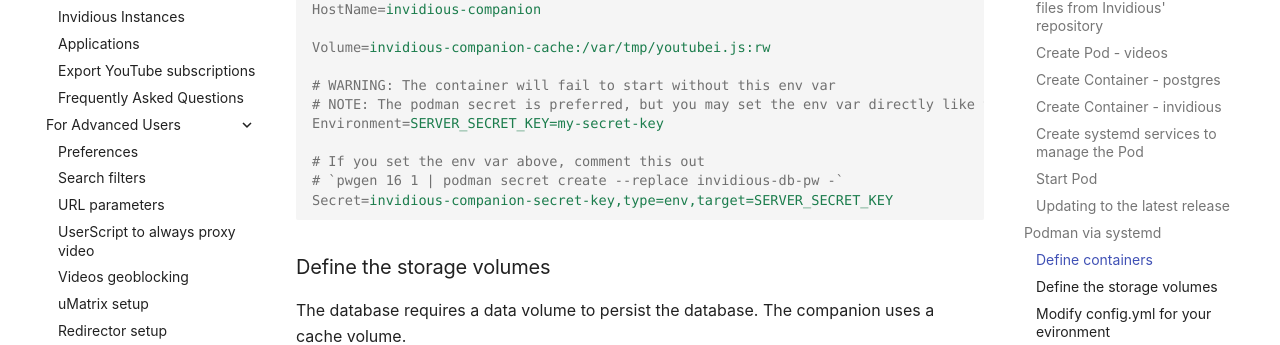
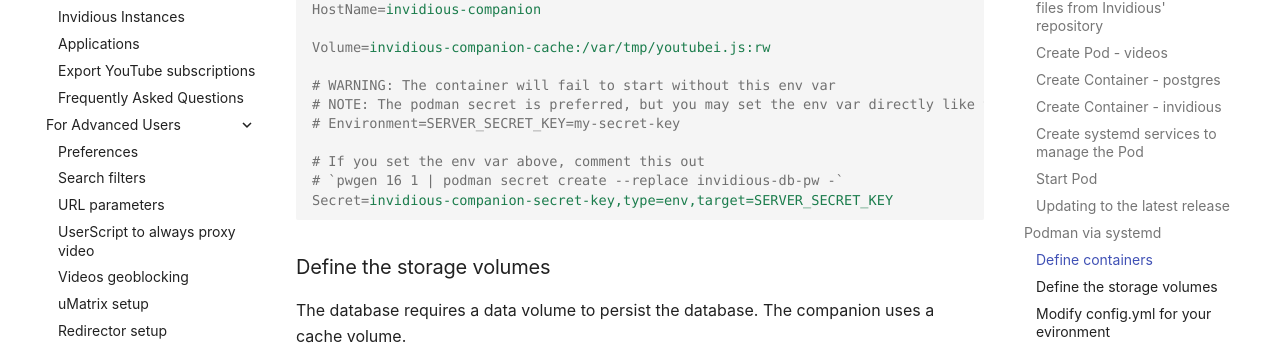
Before and after one commit to iv-org/documentation, an MkDocs documentation site: the page built from docs/community-installation-guide.md, in a window 1280 px wide and 900 px high, scrolled down 4187 px. Shown: the part 145-490 px from the top of the window. Built offline with MkDocs 1.6.1 and Material for MkDocs 9.7.7, drawn with Linux system fonts in a browser that asks for light colours; comment, search, counter and statistics services are not loaded.

```diff
--- a/docs/community-installation-guide.md
+++ b/docs/community-installation-guide.md
@@ -203,7 +203,7 @@ Volume=invidious-companion-cache:/var/tmp/youtubei.js:rw
 
 # WARNING: The container will fail to start without this env var
 # NOTE: The podman secret is preferred, but you may set the env var directly like this
-Environment=SERVER_SECRET_KEY=my-secret-key
+# Environment=SERVER_SECRET_KEY=my-secret-key
 
 # If you set the env var above, comment this out
 # `pwgen 16 1 | podman secret create --replace invidious-db-pw -`
```
